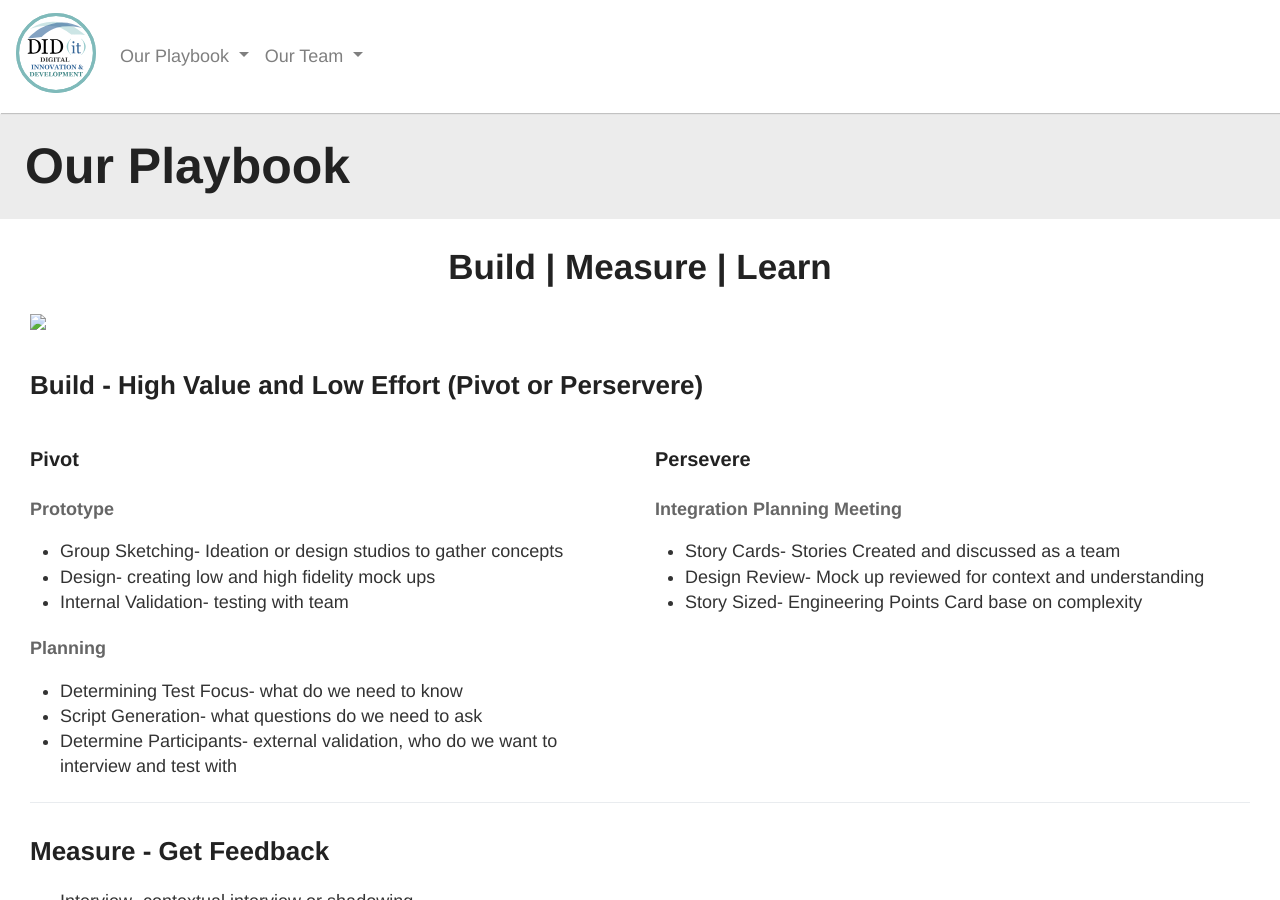
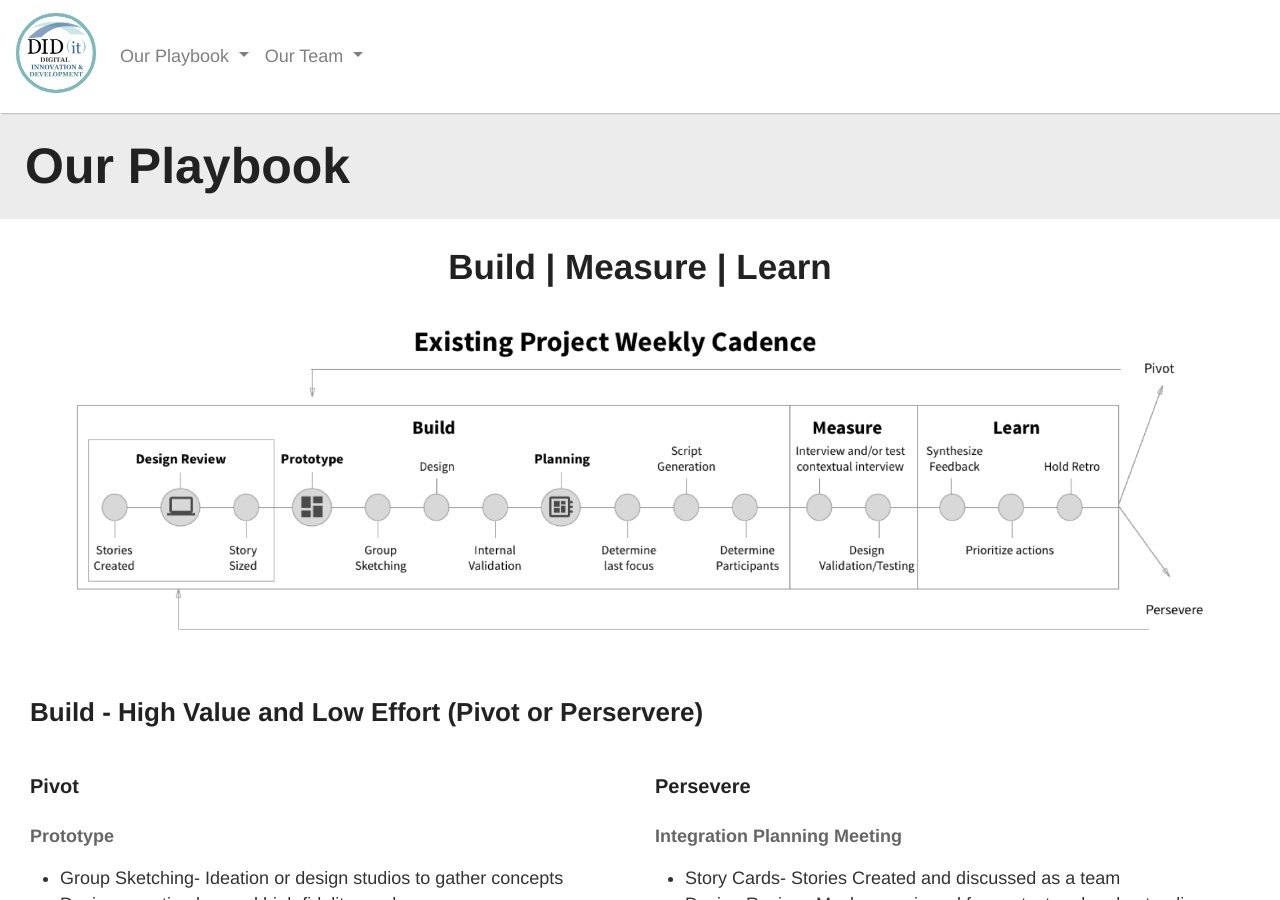
Before and after one commit to KnightPointSystems/kps_playbook, a Jekyll site: the page built from playbook.md, in a window 1280 px wide and 900 px high. Built offline with Jekyll 4.4.1, drawn with Linux system fonts in a browser that asks for light colours; nearby versions of some CDN libraries.

Commit message:
updated weekly cadence image

```diff
--- a/playbook.md
+++ b/playbook.md
@@ -12,7 +12,7 @@ header: Our Playbook
 
 <h1>Build | Measure | Learn </h1>
 
-<img src="images/weeklycadence.png"/>
+<img src="../images/weeklycadence.png"/>
 
 <h2>Build - High Value and Low Effort (Pivot or Perservere)</h2>
 <div class="row">
```
